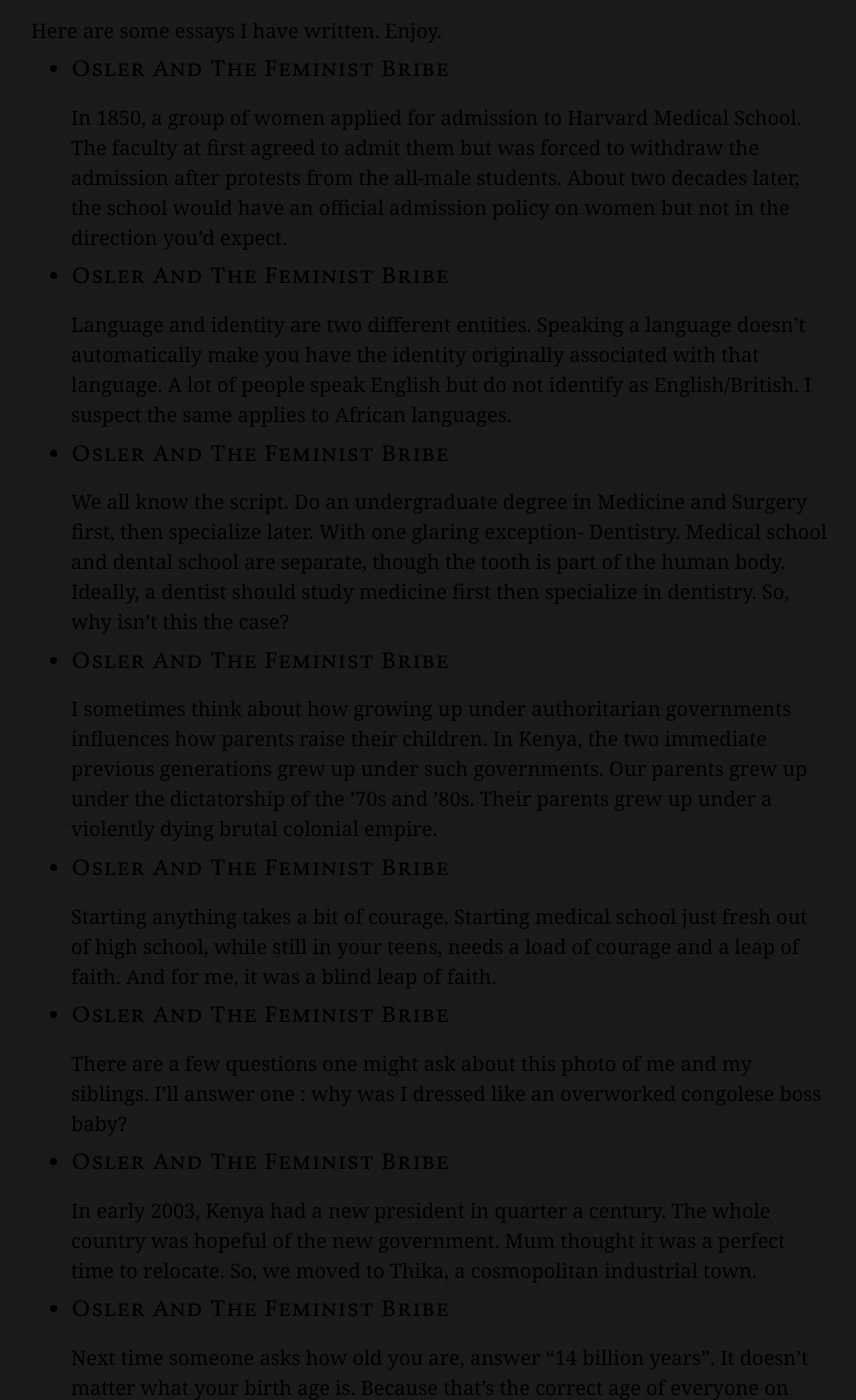
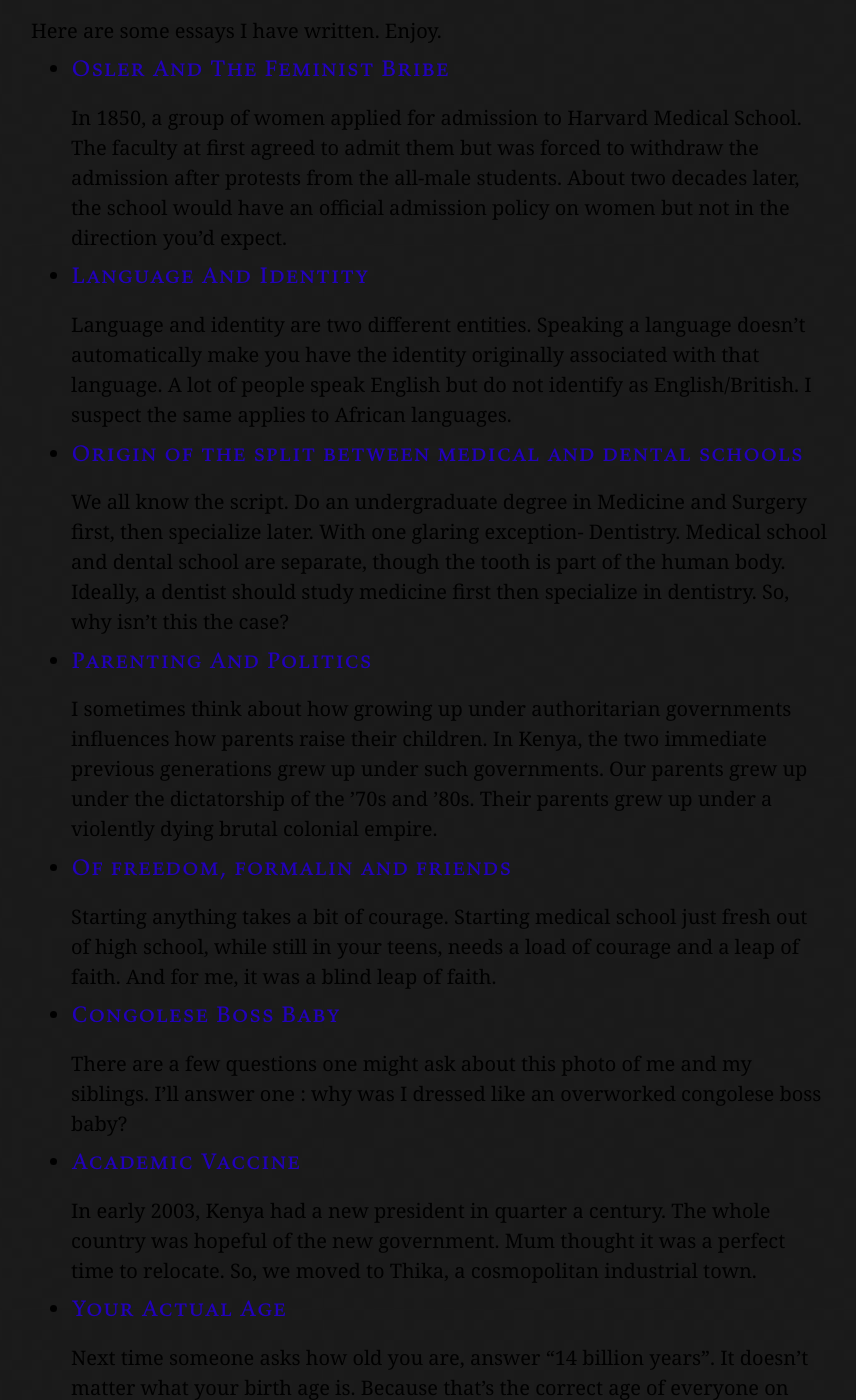
Before and after one commit to habasweiny/habasweiny.github.io, a Jekyll site: the page built from index.html, in a window 1280 px wide and 1400 px high, scrolled down 287 px. Shown: the whole window, without its empty margins (209-1065 px from the left). Built offline with Jekyll 4.4.1, drawn with Linux system fonts in a browser that asks for light colours; some of the changed text lies outside the part shown.

Commit message:
Update index.html

```diff
--- a/index.html
+++ b/index.html
@@ -22,10 +22,10 @@ I try to learn new things and write when I get free time. When I am
 <ul>
   {% for post in site.posts %}
     <li>
-      <h3>Osler And The Feminist Bribe</h3>
+      <h3><a href="{{ post.url }}">{{ post.title }}</a></h3>
       <div class="ex">{{ post.excerpt }}</div>
     </li>
-    {% endfor %}
+  {% endfor %}
 </ul>
   </body>
 </html>
```
